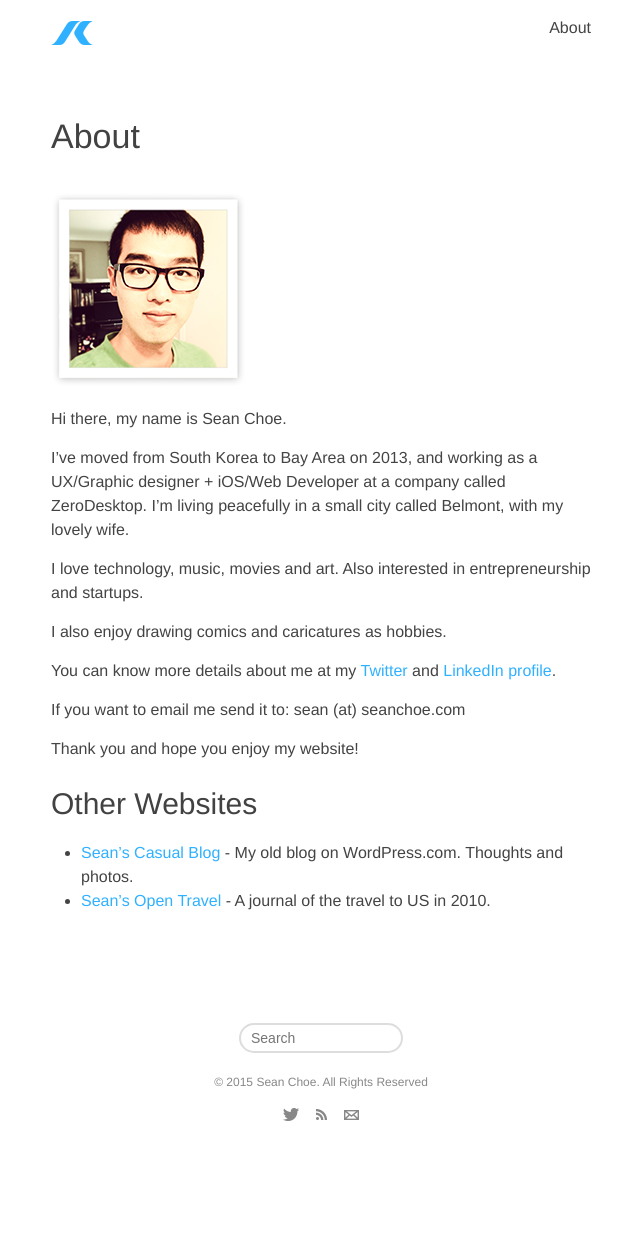
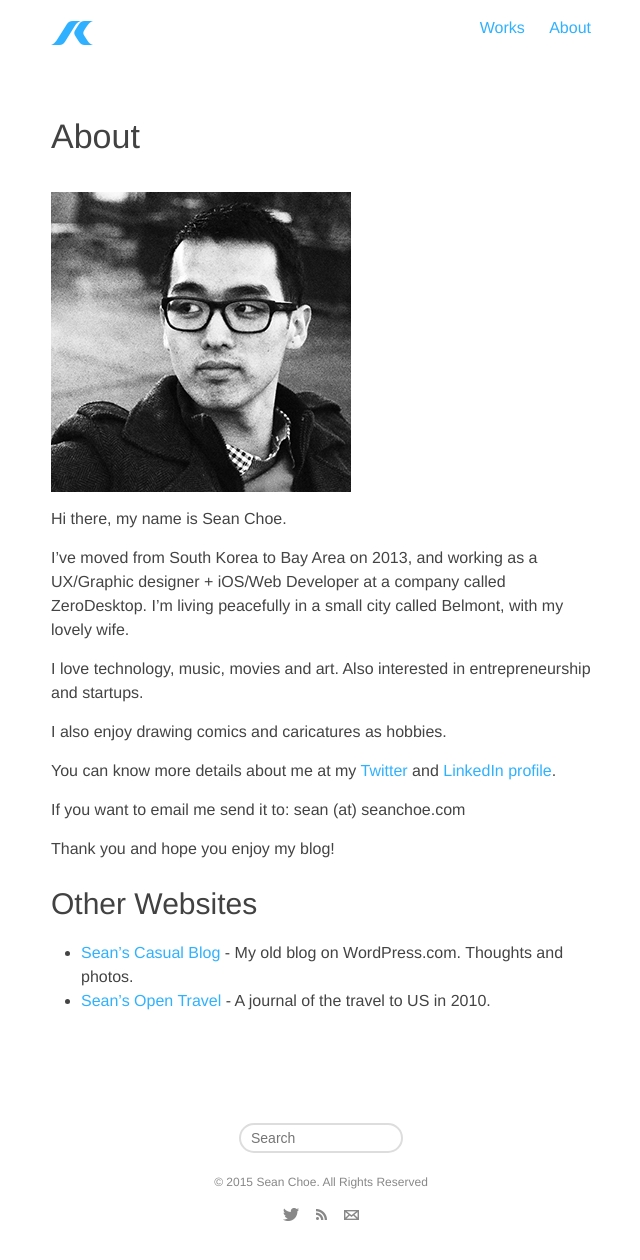
Before and after one commit to seanchoe/blog, a Jekyll site: the page built from about/index.md, in a window 1280 px wide. Shown: the whole page, without its empty margins (319-959 px from the left). Built offline with Jekyll 4.4.1, drawn with Linux system fonts in a browser that asks for light colours; before the commit the page ends 1160 px from its top, so only the background shows below that.

Commit message:
Changed profile image / Added a link to works page

```diff
--- a/_includes/header.html
+++ b/_includes/header.html
@@ -26,6 +26,7 @@
       </a>
 
       <div class="trigger">
+	      <a href="http://works.seanchoe.com">Works</a>
         {% for page in site.pages %}
           {% if page.title %}
           <a class="page-link" href="{{ page.pretty_url | prepend: site.baseurl }}">{{ page.title }}</a>
--- a/_sass/_layout.scss
+++ b/_sass/_layout.scss
@@ -30,13 +30,8 @@
     }
 
     .page-link {
-        color: $text-color;
         line-height: $base-line-height;
         font-size: 16px;
-
-        &:hover {
-          color: black;
-        }
 
         // Gaps between nav items, but not on the first one
         &:not(:first-child) {
--- a/about/index.md
+++ b/about/index.md
@@ -23,7 +23,7 @@ You can know more details about me at my [Twitter](http://twitter.com/seanchoe)
 
 If you want to email me send it to: sean (at) seanchoe.com
 
-Thank you and hope you enjoy my website!
+Thank you and hope you enjoy my blog!
 
 Other Websites
 --------------
```
Also changed, not shown: assets/profile.png.
